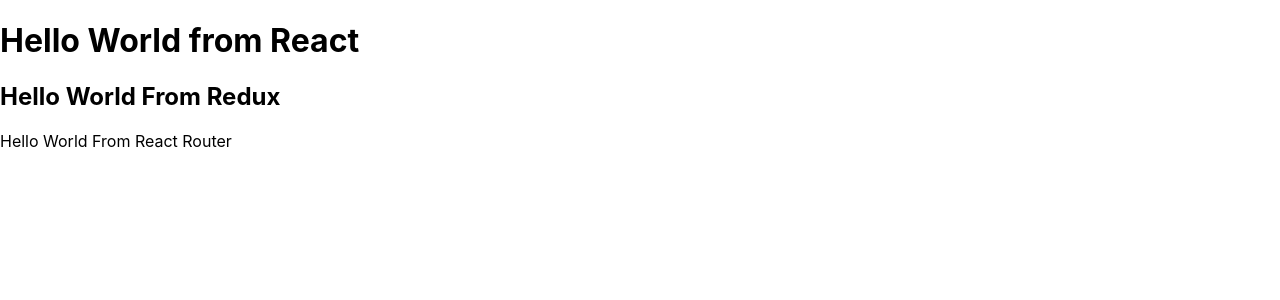
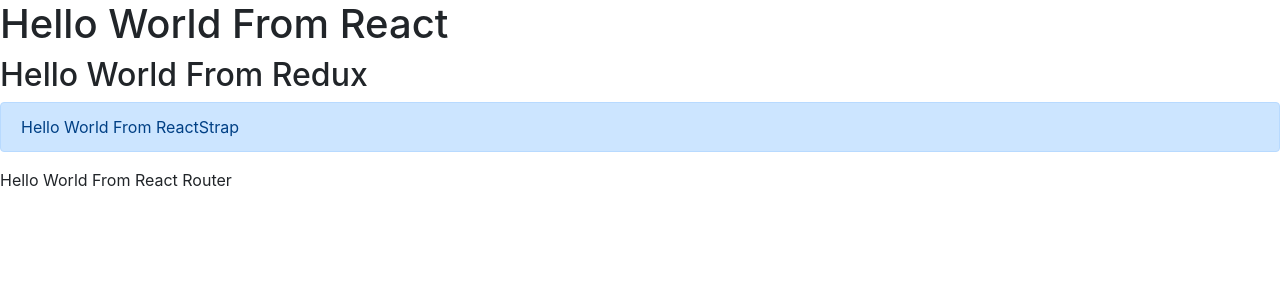
Before and after one commit to devdesk-queue/react-front-end, a React (Create React App) app in the folder client/: page / in a window 1280 px wide. Shown: the top 300 px of the page. Built offline with nearby package versions, Linux system fonts and the light colour scheme.

Commit message:
bootstrap/reactstrap hello world

```diff
--- a/client/package.json
+++ b/client/package.json
@@ -4,6 +4,7 @@
   "private": true,
   "dependencies": {
     "axios": "^0.18.0",
+    "bootstrap": "^4.3.1",
     "react": "^16.8.6",
     "react-dom": "^16.8.6",
     "react-redux": "^7.0.2",
--- a/client/src/App.js
+++ b/client/src/App.js
@@ -2,14 +2,16 @@
 import {connect} from 'react-redux';
 import {Route} from 'react-router-dom';
 import Home from './components/Home';
+import { Alert } from 'reactstrap';
 
 class App extends Component {
   render() {
     return (
       <div className="App">
         <header className="App-header">
-          <h1>Hello World from React</h1>
+          <h1>Hello World From React</h1>
           <h2>{this.props.test}</h2>
+          <Alert color="primary">Hello World From ReactStrap</Alert>
           <Route path="/" component={Home} />
         </header>
       </div>
--- a/client/src/index.js
+++ b/client/src/index.js
@@ -1,6 +1,9 @@
 import React from 'react';
 import ReactDOM from 'react-dom';
+
 import './index.css';
+import 'bootstrap/dist/css/bootstrap.min.css';
+
 import App from './App';
 
 import {BrowserRouter as Router} from 'react-router-dom';
```
Also changed, not shown: 1 other file (tests, documents, lock files or other folders).
